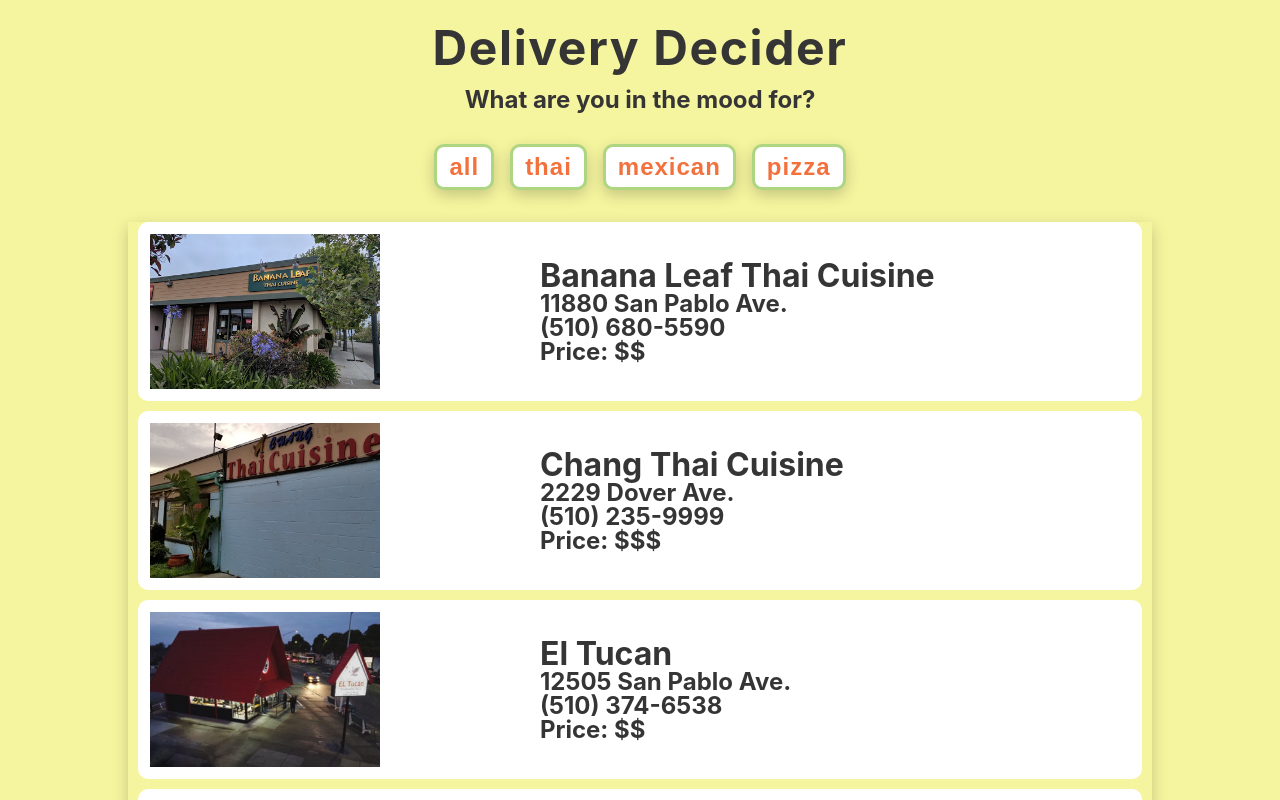
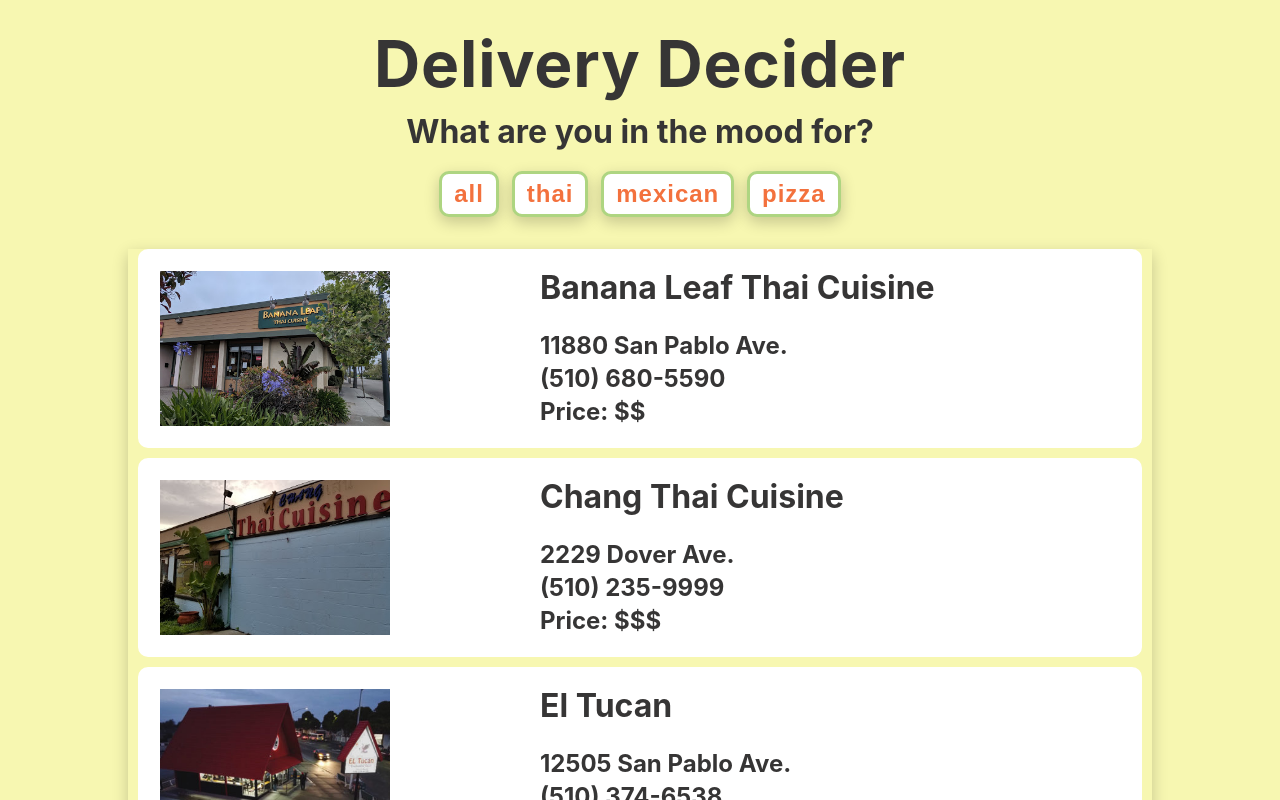
Before and after one commit to LisaTrevis/react-basic-delivery-options, a React (Create React App) app: page / in a window 1280 px wide. Shown: the top 800 px of the page. Built offline with nearby package versions, Linux system fonts and the light colour scheme.

Commit message:
More style and responsive changes

```diff
--- a/src/App.js
+++ b/src/App.js
@@ -23,7 +23,7 @@
       <section>
         <div className="header">
           <h1>Delivery Decider</h1>
-          <h3>What are you in the mood for?</h3>
+          <h4>What are you in the mood for?</h4>
         </div>
         <Categories categories={categories} filterItems={filterItems} />
         <Restaurants places={locations} />
--- a/src/Restaurants.js
+++ b/src/Restaurants.js
@@ -10,9 +10,9 @@
             <img src={img} alt={name} />
             <header className="location-info">
               <h2>{name}</h2>
-              <h3>{address}</h3>
-              <h3>{phone}</h3>
-              <h3>Price: {price}</h3>
+              <h4>{address}</h4>
+              <h4>{phone}</h4>
+              <h4>Price: {price}</h4>
             </header>
           </article>
         );
--- a/src/index.css
+++ b/src/index.css
@@ -6,7 +6,7 @@
 
 :root {
   --proj-clr1: #f3713d;
-  --proj-clr2: rgb(245, 245, 159);
+  --proj-clr2: rgb(247, 247, 177);
   --proj-clr3: white;
   --proj-btn-outline: #aed581;
   --clr-text: rgb(54, 53, 53);
@@ -52,6 +52,7 @@
 h4 {
   color: var(--clr-text);
 }
+
 /*  global classes */
 
 /* section */
@@ -73,16 +74,16 @@
 
 h1 {
   color: var(--clr-text);
-  font-size: 3rem;
-  letter-spacing: 0.1rem;
+  font-size: 1.75rem;
+  letter-spacing: 0.05rem;
   line-height: 1.25;
   margin-top: 1.5rem;
   text-align: center;
 }
 
-.header h3 {
+.header h4 {
   text-align: center;
-  margin-bottom: 2rem;
+  margin: 0.5rem 0 1.25rem;
 }
 
 .category-btns {
@@ -93,9 +94,9 @@
 
 .filter-btn {
   border: 3px solid var(--proj-btn-outline);
-  font-size: 1.5rem;
+  font-size: 0.5rem;
   font-weight: bold;
-  margin: 0 0.5rem;
+  margin: 0 0.4rem;
   letter-spacing: 1px;
   padding: 0.375rem 0.75rem;
   background: var(--proj-clr3);
@@ -107,7 +108,6 @@
 
 .filter-btn:hover {
   border: 3px solid var(--proj-btn-outline);
-  font-size: 1.5rem;
   font-weight: bold;
   margin: 0 0.5rem;
   letter-spacing: 1px;
@@ -135,7 +135,7 @@
 }
 
 .locations:hover {
-  border: 3px solid var(--proj-clr1);
+  border: 4px solid var(--proj-btn-outline);
 }
 
 .location-info {
@@ -143,11 +143,23 @@
   width: 60%;
 }
 
+.location-info h2 {
+  font-size: 1rem;
+  font-weight: bold;
+  padding-bottom: 0.75rem;
+}
+
+.location-info h4 {
+  font-size: 0.75rem;
+  padding-bottom: 0.25rem;
+}
+
 img {
-  width: 175px;
-  height: 175px;
-  padding: 10px;
+  width: 120px;
+  height: 100px;
+  margin: 10px;
   object-fit: cover;
+  overflow: hidden;
 }
 
 button:focus {
@@ -155,36 +167,41 @@
   box-shadow: 0 0 0 2px var(--proj-btn-outline);
 }
 
-@media screen and (min-width: 800px) {
-  h1 {
-    font-size: 3rem;
+@media screen and (min-width: 500px) {
+  .filter-btn {
+    font-size: 1rem;
   }
-  h2 {
+}
+
+@media screen and (min-width: 700px) {
+  .header h1 {
+    font-size: 4rem;
+  }
+
+  .header h4 {
     font-size: 2rem;
   }
-  h3 {
+
+  .filter-btn {
     font-size: 1.5rem;
   }
-  h4 {
-    font-size: 0.75rem;
-  }
-  body {
-    font-size: 1rem;
-  }
-  h1,
-  h2,
-  h3,
-  h4 {
-    line-height: 1;
-  }
-  .header h3 {
-    margin-top: 1rem;
-  }
+
   img {
     width: 250px;
     height: 175px;
     padding: 10px;
     object-fit: cover;
+  }
+
+  .location-info h2 {
+    font-size: 2rem;
+    font-weight: bold;
+    padding-bottom: 1.5rem;
+  }
+
+  .location-info h4 {
+    font-size: 1.5rem;
+    padding-bottom: 0.25rem;
   }
 }
 
```
Also changed, not shown: 1 other file (tests, documents, lock files or other folders).
